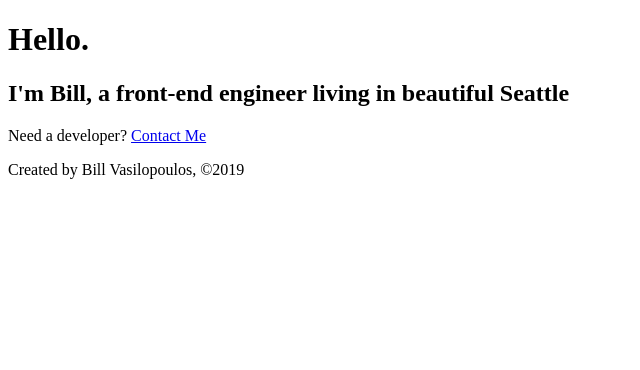
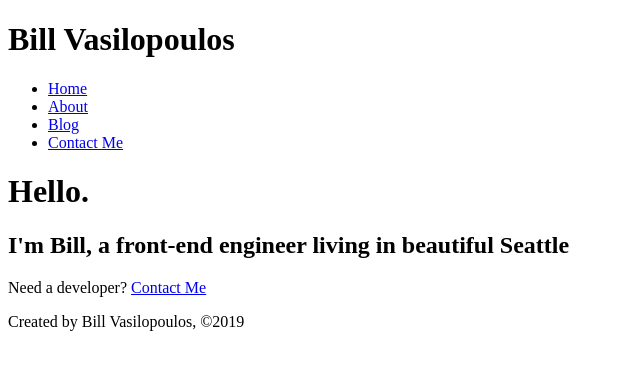
Before and after one commit to bvasilop/Gatsby-React-Blog, a Gatsby app: page / in a window 1280 px wide. Shown: the top 370 px of the page, without its empty margins (0-640 px from the left). Built offline with nearby package versions, Linux system fonts and the light colour scheme.

Commit message:
added header component to all pages

```diff
--- /dev/null
+++ b/src/components/header.js
@@ -0,0 +1,28 @@
+import React from 'react';
+import { Link } from 'gatsby';
+
+const Header = () => {
+    return (
+        <header>
+            <h1>Bill Vasilopoulos</h1>
+            <nav>
+                <ul>
+                    <li>
+                        <Link to="/">Home</Link>
+                    </li>
+                    <li>
+                        <Link to="/about">About</Link>
+                    </li>
+                    <li>
+                        <Link to="/blog">Blog</Link>
+                    </li>
+                    <li>
+                        <Link to="/contact">Contact Me</Link>
+                    </li>
+                </ul>
+            </nav>
+        </header>
+    )
+};
+
+export default Header;
--- a/src/pages/about.js
+++ b/src/pages/about.js
@@ -1,12 +1,14 @@
 import React from 'react';
 import { Link } from 'gatsby';
 import Footer from '../components/footer';
+import Header from '../components/header';
 
 /* eslint-disable */
 
 const AboutPage = () => {
     return (
         <div>
+        <Header />
             <h1>About</h1>
             <p>I'm Bill Vasilopoulos and I like to build beautiful websites here in Seattle</p>
             <p><Link to="/contact">Contact Me</Link></p>
--- a/src/pages/blog.js
+++ b/src/pages/blog.js
@@ -1,11 +1,13 @@
 import React from 'react';
 import Footer from '../components/footer';
+import Header from '../components/header';
 
 /* eslint-disable */
 
 const BlogPage = () => {
     return (
         <div>
+        <Header />
             <h1>Blog</h1>
             <p>Posts will show up here later.</p>
             <Footer />
--- a/src/pages/contact.js
+++ b/src/pages/contact.js
@@ -1,11 +1,13 @@
 import React from 'react';
 import Footer from '../components/footer';
+import Header from '../components/header';
 
 /* eslint-disable */
 
 const ContactPage = () => {
     return (
         <div>
+            <Header />
             <h1>Contact</h1>
             <h2>Contact Info:</h2>
             <ul>
--- a/src/pages/index.js
+++ b/src/pages/index.js
@@ -1,12 +1,14 @@
 import React from 'react';
 import { Link } from 'gatsby';
 import Footer from '../components/footer';
+import Header from '../components/header';
 
 /* eslint-disable */
 
 const IndexPage = () => {
     return (
         <div>
+            <Header />
             <h1>Hello.</h1>
             <h2>I'm Bill, a front-end engineer living in beautiful Seattle</h2>
             <p>Need a developer? <Link to="/contact">Contact Me</Link></p>
```
